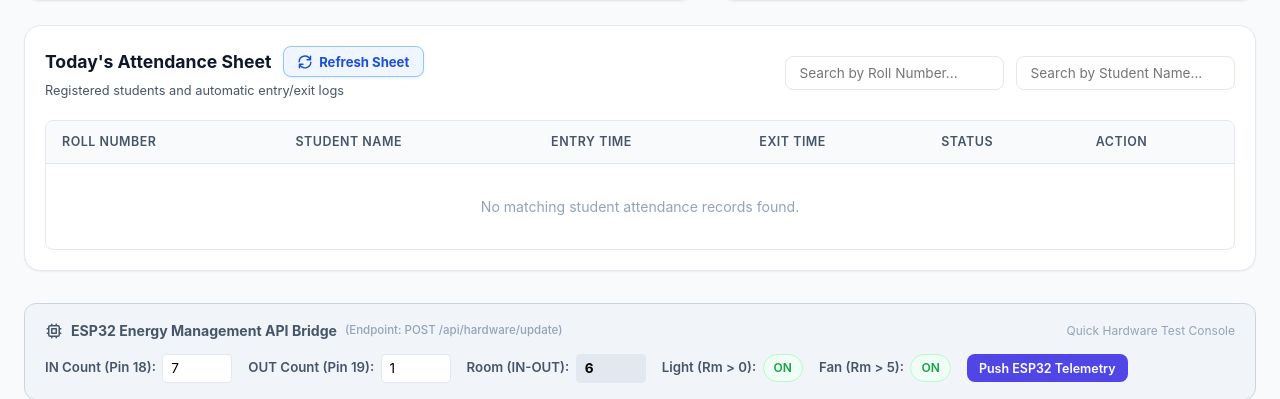
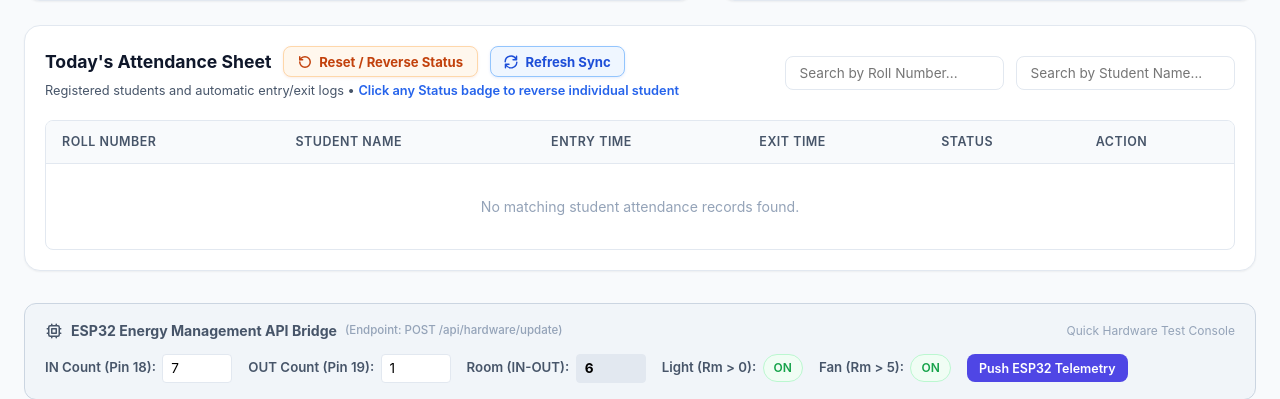
Before and after one commit to Hashwanth317/smart-classroom-system, a Flask app: page / in a window 1280 px wide. Shown: the part 1205-1604 px from the top of the page. Run offline with Flask 3, Linux system fonts and the light colour scheme; data comes from the database, SQL or seed files in the repository; data that the repository does not hold is empty.

Commit message:
Implement attendance status reversal to Not Entered with time cleared to --

```diff
--- a/app.py
+++ b/app.py
@@ -337,6 +337,49 @@ def manual_exit():
     success, msg, rec = database.record_exit(student["id"])
     return jsonify({"success": success, "message": msg, "record": rec})
 
+@app.route('/api/attendance/reset', methods=['POST'])
+def reset_attendance():
+    """Reset / reverse today's attendance status to 'Not Entered' and clear times to '--'."""
+    data = request.get_json(silent=True) or {}
+    roll_no = data.get("roll_no", None)
+    if roll_no:
+        roll_no = roll_no.strip().upper()
+
+    database.reset_today_attendance(roll_no=roll_no)
+
+    # Clear recognition cooldowns so camera immediately recognizes students again
+    if roll_no:
+        student = database.get_student_by_roll(roll_no)
+        if student and hasattr(recognition_service, 'student_cooldowns'):
+            recognition_service.student_cooldowns.pop(student["id"], None)
+    else:
+        if hasattr(recognition_service, 'student_cooldowns'):
+            recognition_service.student_cooldowns.clear()
+
+    return jsonify({
+        "success": True,
+        "message": f"Attendance status reversed to 'Not Entered' and times cleared to '--' for {'all students' if not roll_no else roll_no}."
+    })
+
+@app.route('/api/attendance/toggle', methods=['POST'])
+def toggle_attendance():
+    """Toggle a student's status between 'Present' and 'Not Entered'."""
+    data = request.get_json(silent=True) or {}
+    roll_no = data.get("roll_no", "").strip()
+    if not roll_no:
+        return jsonify({"success": False, "error": "roll_no is required"}), 400
+
+    success, msg, rec = database.toggle_student_attendance(roll_no)
+    if not success:
+        return jsonify({"success": False, "error": msg}), 404
+
+    # If reversed to Not Entered, remove from recognition cooldown
+    student = database.get_student_by_roll(roll_no)
+    if student and hasattr(recognition_service, 'student_cooldowns'):
+        recognition_service.student_cooldowns.pop(student["id"], None)
+
+    return jsonify({"success": True, "message": msg, "record": rec})
+
 @app.route('/api/attendance/mode', methods=['POST'])
 def set_attendance_mode():
     """Toggle between ENTRY and EXIT mode."""
--- a/static/script.js
+++ b/static/script.js
@@ -304,11 +304,11 @@ function renderAttendanceTable(records) {
 
     let statusBadge = "";
     if (r.status === "Present") {
-      statusBadge = '<span class="badge badge-present">Present</span>';
+      statusBadge = `<span class="badge badge-present badge-clickable" onclick="toggleStudentStatus('${escapeHtml(r.roll_no)}', event)" title="Click to reverse status to Not Entered & clear time">Present <span style="font-size:0.7rem; opacity:0.8;">✕</span></span>`;
     } else if (r.status === "Left") {
-      statusBadge = '<span class="badge badge-left">Left</span>';
+      statusBadge = `<span class="badge badge-left badge-clickable" onclick="toggleStudentStatus('${escapeHtml(r.roll_no)}', event)" title="Click to reverse status to Not Entered & clear time">Left <span style="font-size:0.7rem; opacity:0.8;">✕</span></span>`;
     } else {
-      statusBadge = '<span class="badge badge-not-entered">Not Entered</span>';
+      statusBadge = `<span class="badge badge-not-entered badge-clickable" onclick="toggleStudentStatus('${escapeHtml(r.roll_no)}', event)" title="Click to mark Present">Not Entered</span>`;
     }
 
     tr.innerHTML = `
@@ -551,3 +551,79 @@ async function refreshStudentModalAttendance() {
     if (icon) icon.classList.remove("spinning");
   }
 }
+
+async function manualResetAttendance() {
+  const btn = document.getElementById("btnResetAttendance");
+  const icon = document.getElementById("resetAttendanceIcon");
+  const text = document.getElementById("resetAttendanceText");
+  const lastUpdated = document.getElementById("attendanceLastUpdated");
+
+  if (btn) btn.disabled = true;
+  if (icon) icon.classList.add("spinning");
+  if (text) text.textContent = "Reversing Status...";
+
+  try {
+    const res = await fetch("/api/attendance/reset", {
+      method: "POST",
+      headers: { "Content-Type": "application/json" }
+    });
+    const data = await res.json();
+
+    await fetchDashboardData();
+
+    if (lastUpdated) {
+      lastUpdated.textContent = "• Status Reversed: All students set to Not Entered & times to --";
+      lastUpdated.style.color = "var(--danger)";
+      lastUpdated.style.fontWeight = "600";
+      setTimeout(() => {
+        if (lastUpdated) {
+          lastUpdated.style.color = "var(--text-muted)";
+          lastUpdated.style.fontWeight = "normal";
+        }
+      }, 4000);
+    }
+  } catch (err) {
+    console.error("Reset attendance error:", err);
+  } finally {
+    if (icon) icon.classList.remove("spinning");
+    if (text) text.textContent = "Reset / Reverse Status";
+    if (btn) btn.disabled = false;
+  }
+}
+
+async function toggleStudentStatus(rollNo, event) {
+  if (event) event.stopPropagation();
+  const lastUpdated = document.getElementById("attendanceLastUpdated");
+
+  try {
+    const res = await fetch("/api/attendance/toggle", {
+      method: "POST",
+      headers: { "Content-Type": "application/json" },
+      body: JSON.stringify({ roll_no: rollNo })
+    });
+    const data = await res.json();
+    if (!data.success) {
+      alert(data.error || "Failed to toggle status");
+      return;
+    }
+
+    await fetchDashboardData();
+
+    if (lastUpdated) {
+      const isNotEntered = data.record && data.record.status === "Not Entered";
+      lastUpdated.textContent = isNotEntered
+        ? `• ${rollNo} status reversed to Not Entered & time cleared to --`
+        : `• ${rollNo} marked Present`;
+      lastUpdated.style.color = isNotEntered ? "var(--warning, #d97706)" : "var(--success)";
+      lastUpdated.style.fontWeight = "600";
+      setTimeout(() => {
+        if (lastUpdated) {
+          lastUpdated.style.color = "var(--text-muted)";
+          lastUpdated.style.fontWeight = "normal";
+        }
+      }, 3500);
+    }
+  } catch (err) {
+    console.error("Toggle student status error:", err);
+  }
+}
--- a/static/style.css
+++ b/static/style.css
@@ -488,6 +488,35 @@ header {
 .refresh-activity-btn:disabled {
   opacity: 0.7;
   cursor: not-allowed;
+}
+
+.btn-danger-soft {
+  background: #fff7ed;
+  border: 1.5px solid #fed7aa;
+  color: #c2410c;
+  box-shadow: 0 1px 3px rgba(194, 65, 12, 0.1);
+}
+
+.btn-danger-soft:hover:not(:disabled) {
+  background: #ffedd5;
+  border-color: #fb923c;
+  color: #9a3412;
+  box-shadow: 0 2px 6px rgba(194, 65, 12, 0.2);
+}
+
+.badge-clickable {
+  cursor: pointer;
+  user-select: none;
+  transition: all 0.15s ease;
+  display: inline-flex;
+  align-items: center;
+  gap: 0.3rem;
+}
+
+.badge-clickable:hover {
+  transform: translateY(-1px) scale(1.05);
+  box-shadow: 0 2px 5px rgba(0, 0, 0, 0.15);
+  filter: brightness(0.95);
 }
 
 .refresh-icon {
--- a/templates/index.html
+++ b/templates/index.html
@@ -219,16 +219,23 @@
         <div>
           <div style="display: flex; align-items: center; gap: 0.75rem; flex-wrap: wrap;">
             <h2 class="section-heading" style="margin: 0;">Today's Attendance Sheet</h2>
-            <button id="btnRefreshAttendance" class="refresh-activity-btn" onclick="manualRefreshAttendance()" title="Refresh Today's Attendance Sheet">
+            <button id="btnResetAttendance" class="refresh-activity-btn btn-danger-soft" onclick="manualResetAttendance()" title="Reverse today's status to Not Entered & clear times to --">
+              <svg id="resetAttendanceIcon" class="refresh-icon" width="14" height="14" viewBox="0 0 24 24" fill="none" stroke="currentColor" stroke-width="2.5" stroke-linecap="round" stroke-linejoin="round">
+                <path d="M3 12a9 9 0 1 0 9-9 9.75 9.75 0 0 0-6.74 2.74L3 8"/>
+                <path d="M3 3v5h5"/>
+              </svg>
+              <span id="resetAttendanceText">Reset / Reverse Status</span>
+            </button>
+            <button id="btnRefreshAttendance" class="refresh-activity-btn" onclick="manualRefreshAttendance()" title="Sync live attendance data">
               <svg id="refreshAttendanceIcon" class="refresh-icon" width="14" height="14" viewBox="0 0 24 24" fill="none" stroke="currentColor" stroke-width="2.5" stroke-linecap="round" stroke-linejoin="round">
                 <path d="M21.5 2v6h-6M2.5 22v-6h6M2 11.5a10 10 0 0 1 18.8-4.3M22 12.5a10 10 0 0 1-18.8 4.2"/>
               </svg>
-              <span id="refreshAttendanceText">Refresh Sheet</span>
+              <span id="refreshAttendanceText">Refresh Sync</span>
             </button>
             <span id="attendanceLastUpdated" style="font-size: 0.78rem; color: var(--text-muted); transition: color 0.3s ease;"></span>
           </div>
           <p style="font-size: 0.8rem; color: var(--text-secondary); margin-top: 4px;">
-            Registered students and automatic entry/exit logs
+            Registered students and automatic entry/exit logs &bull; <span style="color:var(--primary); font-weight:600;">Click any Status badge to reverse individual student</span>
           </p>
         </div>
 
```
Also changed, not shown: database.py (+94 -0 lines), test_app.py (+27 -0 lines).
